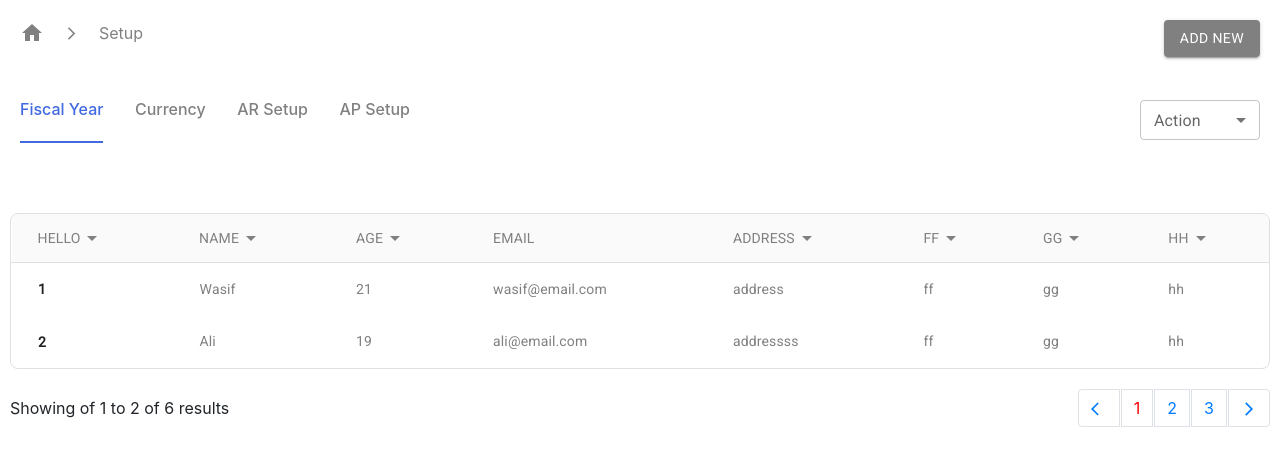
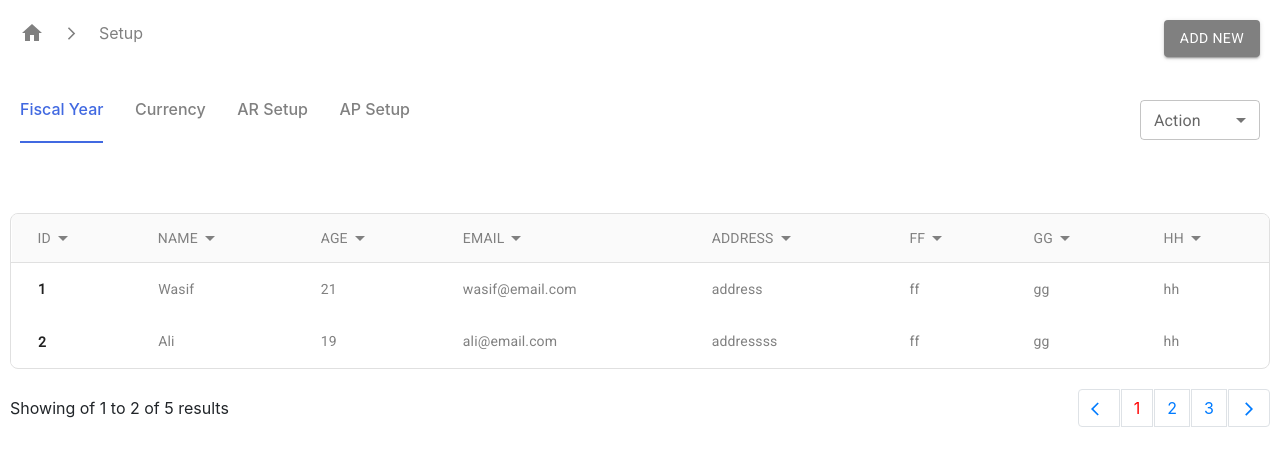
Before and after one commit to Manish-at-git/tekgrid-table, a React (Create React App) app: page / in a window 1280 px wide. Shown: the top 466 px of the page. Built offline with nearby package versions, Linux system fonts and the light colour scheme.

Commit message:
sorting icons

```diff
--- a/src/Components/Table/Pagination.js
+++ b/src/Components/Table/Pagination.js
@@ -24,7 +24,7 @@ const Pagination = ({ postsPerPage, totalPosts, paginate, currentPage }) => {
     >
       <div>
         Showing of {currentPage * postsPerPage - 1} to{" "}
-        {currentPage * postsPerPage} of {ceil * postsPerPage} results
+        {currentPage * postsPerPage} of {totalPosts} results
       </div>
       <ul style={{ margin: 0 }} className="pagination">
         <li className="page-item">
--- a/src/Components/Table/Table.js
+++ b/src/Components/Table/Table.js
@@ -1,6 +1,4 @@
 import * as React from "react";
-import Pagination from "@mui/material/Pagination";
-import Stack from "@mui/material/Stack";
 import ArrowDropDownIcon from "@mui/icons-material/ArrowDropDown";
 import Table from "@mui/material/Table";
 import TableBody from "@mui/material/TableBody";
@@ -53,9 +51,9 @@ export default function BasicTable(props) {
       if (key === black) {
         black = index;
       }
-      if (key === "id") {
-        key = "hello";
-      }
+      // if (key === "name") {
+      //   key = "hello";
+      // }
       return (
         <TableCell align="center" key={index} className="TableHeadCell">
           {
--- a/src/Components/Tabs/Tabs.js
+++ b/src/Components/Tabs/Tabs.js
@@ -20,7 +20,7 @@ function Tabs(props) {
   const [currentTab, setCurrentTab] = useState("Fiscal Year");
   const [posts, setPosts] = useState(students);
   const [currentPage, setCurrentPage] = useState(1);
-
+  const [icons, setIcons] = useState([]);
   const [postsPerPage] = useState(2);
 
   const setTab = (item) => {
@@ -31,17 +31,19 @@ function Tabs(props) {
 
     if (item === "Fiscal Year") {
       setPosts(FiscalYear);
+      setIcons(["email"]);
       setCurrentPage(1);
     }
     if (item === "Currency") {
       setPosts(Currency);
+      setIcons(["aa"]);
       setCurrentPage(1);
     }
     if (item === "AR Setup") {
       setPosts(ARSetup);
+      setIcons(["id"]);
       setCurrentPage(1);
     }
-    // setPosts();
   };
 
   const [action, setAction] = useState("");
@@ -119,7 +121,7 @@ function Tabs(props) {
       ) : (
         <BasicTable data={students2} black="name" icons={["id"]} />
       )} */}
-      <BasicTable data={currentPosts} black="id" icons={["email"]} />
+      <BasicTable data={currentPosts} black="id" icons={icons} />
       <Pagination
         postsPerPage={postsPerPage}
         totalPosts={posts.length}
```
